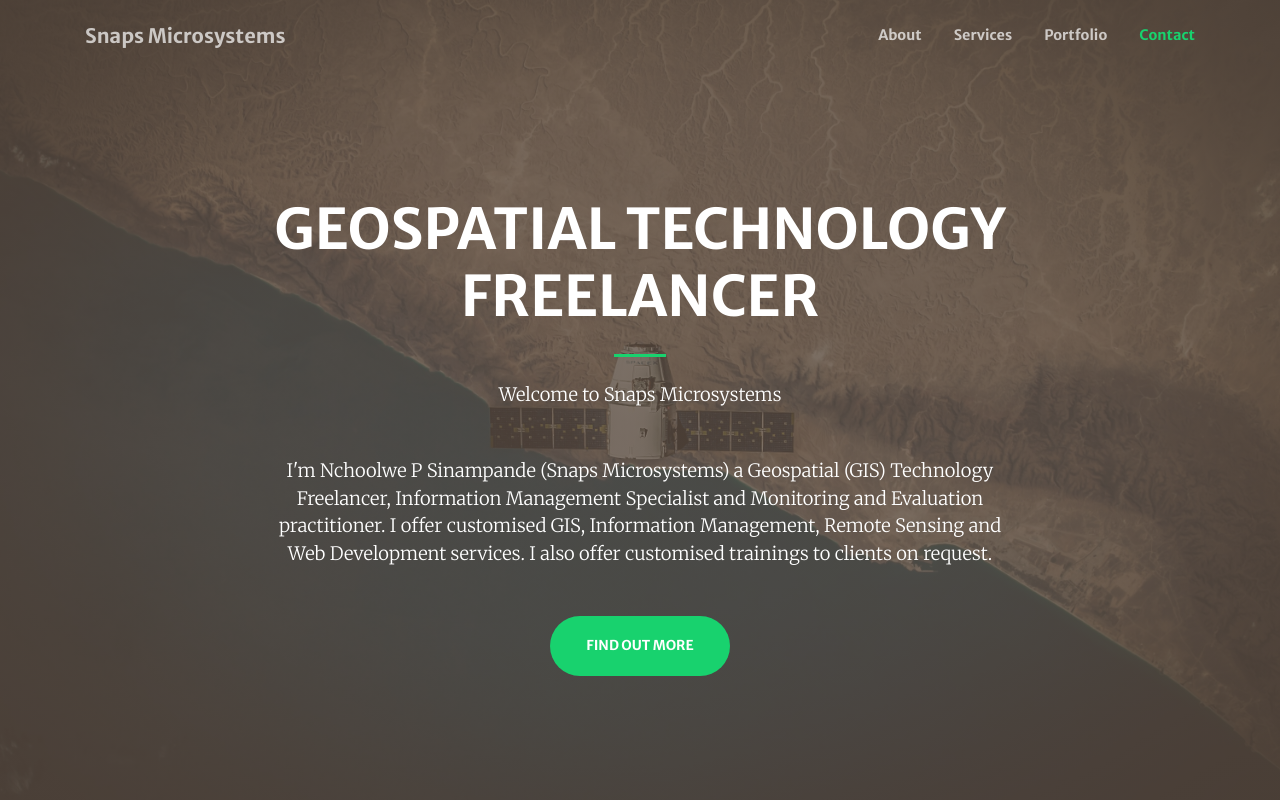
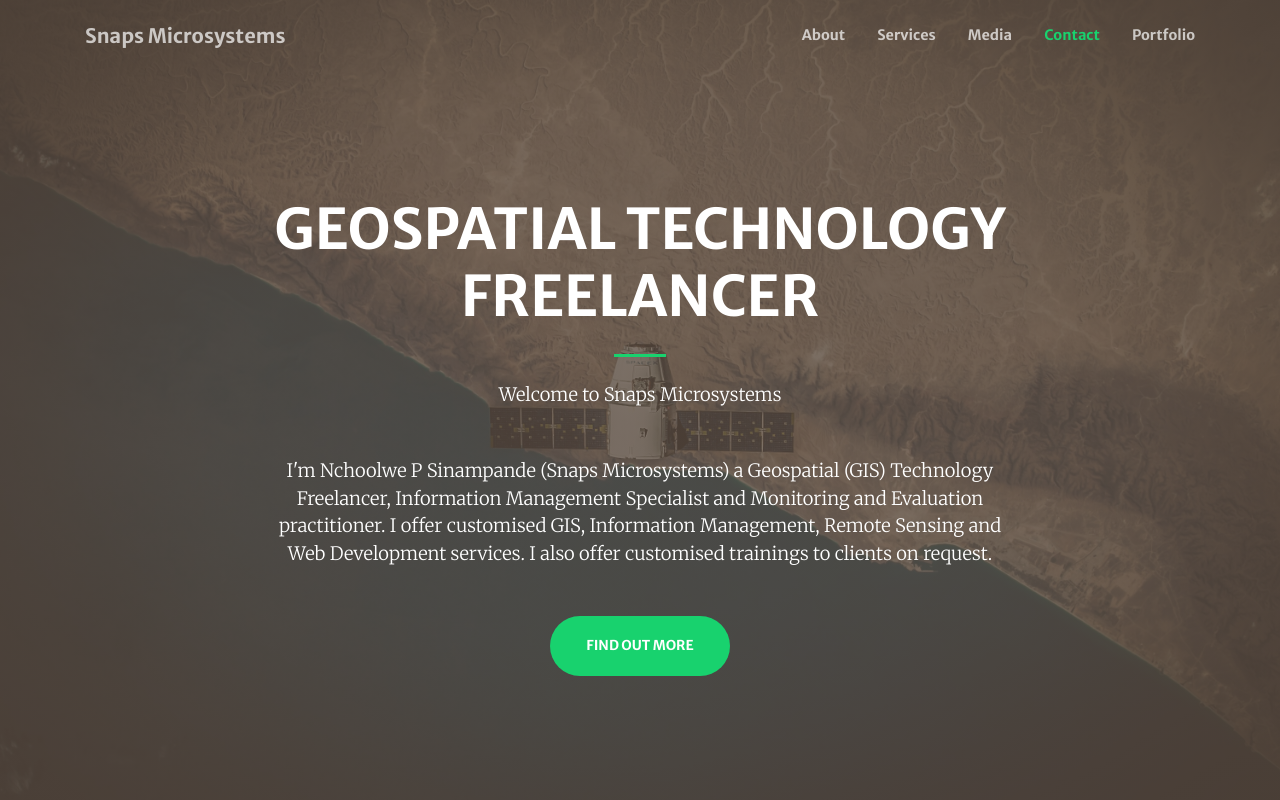
Before and after one commit to snapsmicrosystems/snapsmicrosystems.github.io, a plain HTML site: page index.html in a window 1280 px wide. Shown: the top 800 px of the page. Drawn offline with nearby package versions, Linux system fonts and the light colour scheme.

Commit message:
Added Navs
added link

```diff
--- a/index.html
+++ b/index.html
@@ -28,8 +28,9 @@
                     <ul class="navbar-nav ml-auto my-2 my-lg-0">
                         <li class="nav-item"><a class="nav-link js-scroll-trigger" href="#about">About</a></li>
                         <li class="nav-item"><a class="nav-link js-scroll-trigger" href="#services">Services</a></li>
-                        <li class="nav-item"><a class="nav-link js-scroll-trigger" href="#portfolio">Portfolio</a></li>
+                        <li class="nav-item"><a class="nav-link js-scroll-trigger" href="#portfolio">Media</a></li>
                         <li class="nav-item"><a class="nav-link js-scroll-trigger" href="#contact">Contact</a></li>
+                        <li class="nav-item"><a class="nav-link js-scroll-trigger" href="https://experience.arcgis.com/experience/de3a269031e145af800ae7b5d9234b60/">Portfolio</a></li>
                     </ul>
                 </div>
             </div>
```
